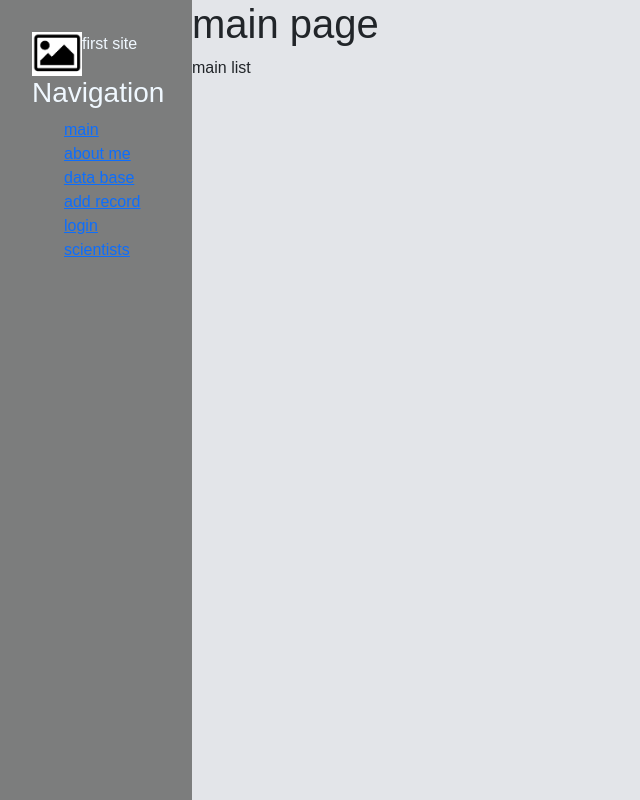
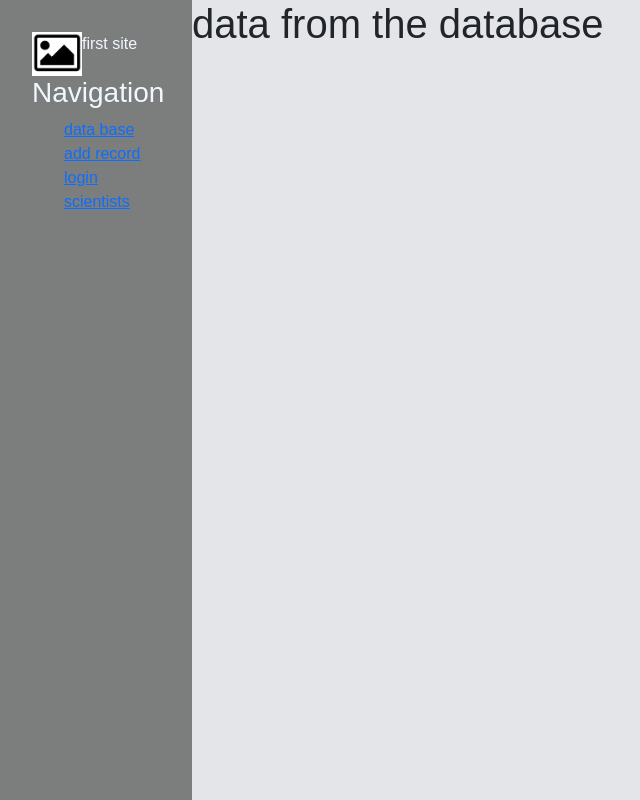
Before and after one commit to 034qwe/django_testsite, a Django app: page / in a window 1280 px wide. Shown: the whole page, without its empty margins (0-640 px from the left). Run offline with Django 4.2, Linux system fonts and the light colour scheme; data that the repository does not hold is empty; some libraries are stand-ins or nearby versions.

Commit message:
correct url

```diff
--- a/webproject/main/templates/main/layout.html
+++ b/webproject/main/templates/main/layout.html
@@ -16,9 +16,7 @@
         <span class="logo">first site</span>
         <h3>Navigation</h3>
         <ul>
-            <a href="{% url 'home'%}"><li>main</li></a>
-            <a href="/me"><li>about me</li></a>
-            <a href="/news"><li>data base</li></a>
+            <a href="/"><li>data base</li></a>
             <a href="{% url 'create'%}"><li>add record</li></a>
             <a href="{% url 'login' %}">login</a>
             <a href="{% url 'data_scientists' %}">scientists</a>
--- a/webproject/main/urls.py
+++ b/webproject/main/urls.py
@@ -4,6 +4,6 @@ from django.urls import path
 
 
 urlpatterns = [
-    path('',views.index,name='home'),
-    path('me/',views.me,name='mypage')
+    path('main/',views.index,name='main'),
+
 ]
--- a/webproject/webproject/urls.py
+++ b/webproject/webproject/urls.py
@@ -6,8 +6,8 @@ from django.conf.urls.static import static
 
 urlpatterns = [
     path('admin/', admin.site.urls),
-    path('',include('main.urls')),
-    path('news/',include('data.urls'), name='dtbs')
+    path('main/',include('main.urls')),
+    path('',include('data.urls'), name='home')
 ] + static(settings.STATIC_URL, document_root=settings.STATIC_ROOT)
 
 if settings.DEBUG:
```
Also changed, not shown: webproject/main/templates/main/list2.html (deleted, +0 -9 lines).
